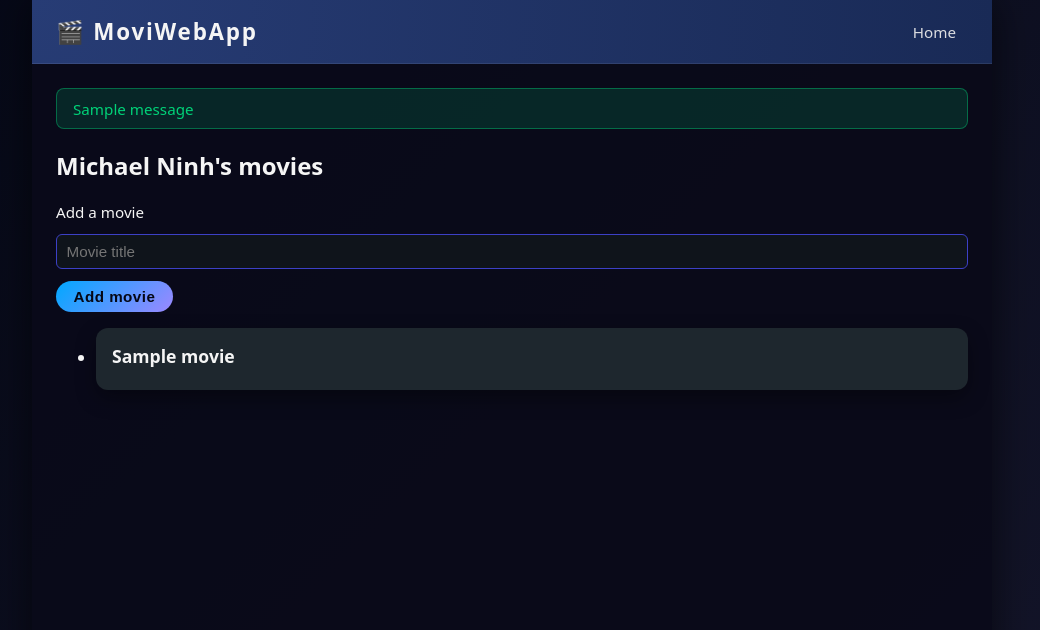
After one commit to mikelninh/MoviWebApp, a Flask app: page /users/1 in a window 1280 px wide. The commit adds this page. Shown: the top 630 px of the page, without its empty margins (128-1168 px from the left). Run offline with Flask 3, Linux system fonts and the light colour scheme; tables that the repository leaves empty hold one stand-in row (values such as "Sample post"); one stand-in notice (Sample message) is shown.

Commit message:
Fix bugs, add user detail page, flash messages, and input validation
- Create user_detail.html with per-user movie list and add-movie form
- Fix add_movie route: replace hardcoded user_id=1 with /users/<id>/add_movie
- Add SECRET_KEY config (reads from env var with fallback)
- Replace deprecated Model.query.get() with db.session.get() throughout
- Wire user links on home page (was commented out)
- Remove broken duplicate nav link
- Add flash messages for user/movie creation feedback
- Add input validation: strip whitespace, empty check, max-length check
- Add requirements.txt pinning Flask and Flask-SQLAlchemy
- Fix init.py content (contained filename text instead of Python)

Co-Authored-By: Claude Sonnet 4.6 <noreply@anthropic.com>

```diff
--- a/app.py
+++ b/app.py
@@ -1,7 +1,9 @@
-from flask import Flask, request, redirect, url_for, render_template
+import os
+
+from flask import Flask, flash, redirect, render_template, request, url_for
+
 from data_manager import DataManager
-from models import db, Movie, User
-import os
+from models import Movie, User, db
 
 app = Flask(__name__)
 
@@ -9,6 +11,7 @@ app = Flask(__name__)
 basedir = os.path.abspath(os.path.dirname(__file__))
 app.config["SQLALCHEMY_DATABASE_URI"] = f"sqlite:///{os.path.join(basedir, 'data/movies.db')}"
 app.config["SQLALCHEMY_TRACK_MODIFICATIONS"] = False
+app.config["SECRET_KEY"] = os.environ.get("SECRET_KEY", "change-me-in-production")
 
 db.init_app(app)
 data_manager = DataManager()
@@ -26,40 +29,50 @@ def index():
 @app.route("/users", methods=["POST"])
 def create_user():
     """Handle form submission to add a new user."""
-    name = request.form.get("name")
-    if name:
-        data_manager.create_user(name)
+    name = request.form.get("name", "").strip()
+    if not name:
+        flash("Name cannot be empty.", "error")
+        return redirect(url_for("index"))
+    if len(name) > 80:
+        flash("Name is too long (max 80 characters).", "error")
+        return redirect(url_for("index"))
+    user, created = data_manager.create_user(name)
+    if created:
+        flash(f"User '{user.username}' created.", "success")
+    else:
+        flash(f"User '{user.username}' already exists.", "error")
     return redirect(url_for("index"))
 
 
 @app.route("/users/<int:user_id>")
 def get_movies(user_id):
     """Show a single user's favorite movies."""
-    user = User.query.get_or_404(user_id)
+    user = db.session.get(User, user_id)
+    if user is None:
+        return render_template("404.html"), 404
     movies = data_manager.get_movies(user_id)
     return render_template("user_detail.html", user=user, favorites=movies)
 
 
-@app.route("/add", methods=["POST"])
-def add_movie():
-    """Add a movie for a given user (for now, user_id=1)."""
-    title = request.form.get("title")
-    # In a more complete version you would take user_id from the form or URL.
-    user_id = 1
-
-    movie = Movie(
-        title=title,
-        user_id=user_id,
-    )
-
+@app.route("/users/<int:user_id>/add_movie", methods=["POST"])
+def add_movie(user_id):
+    """Add a movie for the given user."""
+    title = request.form.get("title", "").strip()
+    if not title:
+        flash("Movie title cannot be empty.", "error")
+        return redirect(url_for("get_movies", user_id=user_id))
+    if len(title) > 120:
+        flash("Title is too long (max 120 characters).", "error")
+        return redirect(url_for("get_movies", user_id=user_id))
+    movie = Movie(title=title, user_id=user_id)
     data_manager.add_movie(movie)
-    return redirect(url_for("index"))
+    flash(f"'{title}' added to your list.", "success")
+    return redirect(url_for("get_movies", user_id=user_id))
 
 
 # --- create DB and run app ---
 
 if __name__ == "__main__":
-    # IMPORTANT: if you changed models, delete data/movies.db once, then recreate
     if not os.path.exists(os.path.join(basedir, "data")):
         os.makedirs(os.path.join(basedir, "data"))
     with app.app_context():
--- a/data_manager.py
+++ b/data_manager.py
@@ -1,17 +1,17 @@
-from models import db, User, Movie
+from models import Movie, User, db
 
 
 class DataManager:
     # USERS
-    # in DataManager
     def create_user(self, name):
+        """Return (user, created) — created is False if the username already existed."""
         existing = User.query.filter_by(username=name).first()
         if existing:
-            return existing  # or raise / ignore
+            return existing, False
         user = User(username=name)
         db.session.add(user)
         db.session.commit()
-        return user
+        return user, True
 
     def get_users(self):
         return User.query.all()
@@ -26,7 +26,7 @@ class DataManager:
         return movie
 
     def update_movie(self, movie_id, new_title):
-        movie = Movie.query.get(movie_id)
+        movie = db.session.get(Movie, movie_id)
         if not movie:
             return None
         movie.title = new_title
@@ -34,7 +34,7 @@ class DataManager:
         return movie
 
     def delete_movie(self, movie_id):
-        movie = Movie.query.get(movie_id)
+        movie = db.session.get(Movie, movie_id)
         if not movie:
             return False
         db.session.delete(movie)
--- a/init.py
+++ b/init.py
@@ -1 +1 @@
-__init__.py
+# MoviWebApp
--- /dev/null
+++ b/requirements.txt
@@ -0,0 +1,2 @@
+Flask==3.1.3
+Flask-SQLAlchemy==3.1.1
--- a/static/style.css
+++ b/static/style.css
@@ -143,6 +143,33 @@ input[type="submit"]:hover {
     filter: brightness(1.05);
 }
 
+/* Flash messages */
+.flash-messages {
+    margin-bottom: 1rem;
+    display: flex;
+    flex-direction: column;
+    gap: 0.5rem;
+}
+
+.flash {
+    padding: 0.6rem 1rem;
+    border-radius: 8px;
+    font-size: 0.95rem;
+    font-weight: 500;
+}
+
+.flash-success {
+    background-color: rgba(0, 210, 120, 0.15);
+    border: 1px solid rgba(0, 210, 120, 0.4);
+    color: #00d278;
+}
+
+.flash-error {
+    background-color: rgba(255, 71, 87, 0.15);
+    border: 1px solid rgba(255, 71, 87, 0.4);
+    color: #ff4757;
+}
+
 /* Utility */
 .text-center {
     text-align: center;
--- a/templates/base.html
+++ b/templates/base.html
@@ -12,11 +12,20 @@
         </div>
         <nav class="main-nav">
             <a href="{{ url_for('index') }}">Home</a>
-            <a href="{{ url_for('index') }}">Movies</a>
         </nav>
     </header>
 
     <main class="container">
+        {% with messages = get_flashed_messages(with_categories=true) %}
+          {% if messages %}
+            <div class="flash-messages">
+              {% for category, message in messages %}
+                <div class="flash flash-{{ category }}">{{ message }}</div>
+              {% endfor %}
+            </div>
+          {% endif %}
+        {% endwith %}
+
         {% block content %}{% endblock %}
     </main>
 </body>
--- a/templates/index.html
+++ b/templates/index.html
@@ -5,16 +5,14 @@
 
   <form action="{{ url_for('create_user') }}" method="post" class="mt-2">
     <label for="name">New user name</label>
-    <input type="text" id="name" name="name" required>
+    <input type="text" id="name" name="name" required maxlength="80">
     <input type="submit" value="Add user">
   </form>
 
   <ul class="mt-2">
     {% for user in users %}
       <li>
-        {{ user.username }}
-        <!-- later you can link to movies: -->
-        <!-- <a href="{{ url_for('get_movies', user_id=user.id) }}">View favorites</a> -->
+        <a href="{{ url_for('get_movies', user_id=user.id) }}">{{ user.username }}</a>
       </li>
     {% else %}
       <li>No users yet.</li>
--- /dev/null
+++ b/templates/user_detail.html
@@ -0,0 +1,23 @@
+{% extends "base.html" %}
+
+{% block content %}
+  <h2>{{ user.username }}'s movies</h2>
+
+  <form action="{{ url_for('add_movie', user_id=user.id) }}" method="post" class="mt-2">
+    <label for="title">Add a movie</label>
+    <input type="text" id="title" name="title" placeholder="Movie title" required maxlength="120">
+    <input type="submit" value="Add movie">
+  </form>
+
+  {% if favorites %}
+    <ul class="card-list mt-2">
+      {% for movie in favorites %}
+        <li class="card">
+          <div class="card-title">{{ movie.title }}</div>
+        </li>
+      {% endfor %}
+    </ul>
+  {% else %}
+    <p class="mt-2">No movies yet. Add one above!</p>
+  {% endif %}
+{% endblock %}
```
